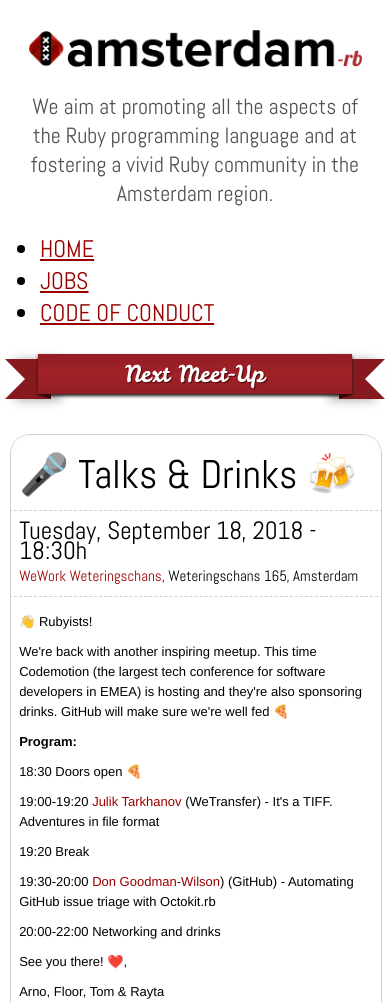
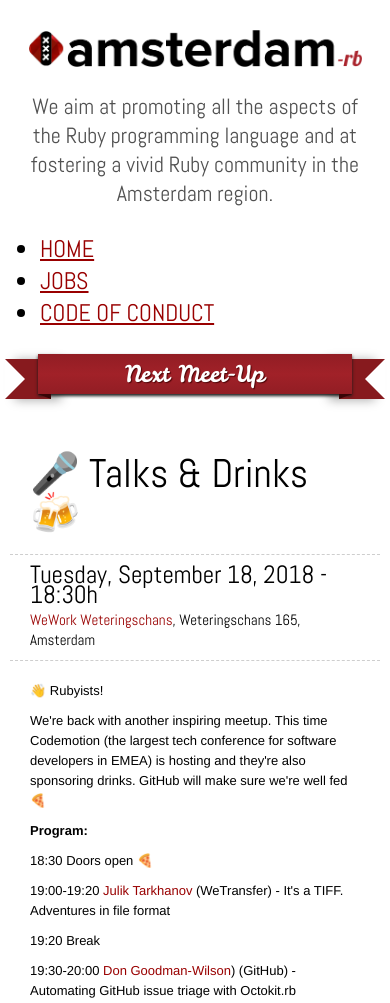
Before and after one commit to amsrb/amsrb.github.com, a Jekyll site: the page built from index.html, in a window 390 px wide. Shown: the top 1003 px of the page. Built offline with Jekyll 4.4.1, drawn with Linux system fonts in a browser that asks for light colours; comment, search, counter and statistics services are not loaded; grey boxes are pictures that could not be loaded.

Commit message:
Rewrite meetup box in flexbox
Fix overlap of "sign up on meetup" button over text. No more need for
tweaking the meetup description text to fit within the CSS height
property.

```diff
--- a/_sass/_main.sass
+++ b/_sass/_main.sass
@@ -11,6 +11,13 @@
 
 @import "reset"
 @import "typography"
+
+html
+  box-sizing: border-box
+*,
+*:before,
+*:after
+  box-sizing: inherit
 
 @mixin hide
   left: -9999px
@@ -79,122 +86,9 @@
     transition: all 0.2s ease-out
 
 .wrap
-  max-width: 940px
+  max-width: 960px
   margin: 0 auto
   padding: 0 10px
-
-#map
-  width: 100%
-  height: 505px
-  position: relative
-  border-radius: 20px
-  border: solid 1px $border-color
-  overflow: hidden
-
-.mapbox
-  width: 100%
-  overflow: hidden
-  border-radius: 20px
-
-  img
-    display: block
-    margin-left: -50px
-
-  a,
-    display: block
-
-#company
-  width: 50%
-  height: 465px
-  top: 0
-  right: 0
-  position: absolute
-  padding: 20px 2.2% 20px 2.2%
-  border-left: solid 1px $border-color
-  background: #fff
-  border-radius: 0 20px 20px 0
-
-  h2
-    font-family: $abel
-    font-size: 4em
-    line-height: 1
-    margin-bottom: 15px
-
-  .button
-    bottom: 20px
-    right: 5.5556%
-    position: absolute
-
-.date-loc
-  width: 100%
-  margin: 0 0 15px -5.5556%
-  padding: 10px 5.5556%
-  font-family: $abel
-  border-top: dashed 1px $border-color
-  border-bottom: dashed 1px $border-color
-
-  .date
-    font-size: 2.5em
-
-  .loc
-    margin-top: 5px
-    font-size: 1.5em
-
-.content
-  height: 240px
-
-  p
-    margin-bottom: 10px
-
-    &:last-child
-      margin: 0
-
-  em
-    font-style: italic
-
-  strong
-    font-weight: bold
-
-  .speaker
-    min-height: 60px
-    padding-bottom: 10px
-    &:after
-      content: ""
-      clear: both
-      display: block
-    img
-      position: absolute
-    span
-      display: block
-      margin-left: 65px
-      font-size: 12px
-      line-height: 16px
-      &.name
-        font-weight: bold
-      &.talk
-        font-style: italic
-
-@media (max-width: 660px)
-  #map
-    height: auto
-
-  .mapbox
-    border-top: solid 1px $border-color
-    border-radius: 0 0 20px 20px
-
-    img
-      max-width: 100%
-      margin: 0
-
-  #company
-    width: auto
-    height: auto
-    position: static
-    border: 0
-    border-radius: 0
-
-  .content
-    height: auto
 
 .post
   padding: 20px 0
@@ -398,6 +292,7 @@
 @import "components/header"
 @import "components/footer"
 @import "components/ribbon"
-@import "modules/slack"
+@import "modules/meetup"
 @import "modules/supporters"
 @import "modules/code_of_conduct"
+@import "modules/slack"
--- /dev/null
+++ b/_sass/modules/_meetup.sass
@@ -0,0 +1,94 @@
+.meetup
+  .meetup-box
+    position: relative
+    display: flex
+    flex: 1
+    border: solid 1px $border-color
+    border-radius: 20px
+
+  .map
+    flex-basis: 45%
+    order: 1
+    width: 100%
+    overflow: hidden
+    border-radius: 20px
+
+    a,
+    img
+      display: block
+
+  .details
+    order: 2
+    flex-basis: 55%
+    background: #fff
+    border-radius: 0 20px 20px 0
+    border-left: solid 1px $border-color
+
+    h2
+      font-family: $abel
+      font-size: 4em
+      line-height: 1
+
+  h2,
+  .date-loc,
+  .content
+    padding: 20px
+
+  .date-loc
+    padding:
+      top: 10px
+      bottom: 10px
+    width: 100%
+    font-family: $abel
+    border-top: dashed 1px $border-color
+    border-bottom: dashed 1px $border-color
+
+    .date
+      font-size: 2.5em
+
+    .loc
+      margin-top: 5px
+      font-size: 1.5em
+
+  .content
+    p
+      margin-bottom: 10px
+
+      &:last-child
+        margin: 0
+
+    em
+      font-style: italic
+
+    strong
+      font-weight: bold
+
+  .button
+    position: absolute
+    right: 20px
+    bottom: 20px
+
+  @media (max-width: 750px)
+    .meetup-box
+      flex-direction: column
+      border: 0
+
+    .details
+      order: 1
+
+    .map
+      order: 2
+      img
+        margin: 0
+        max-width: 100%
+
+    .details
+      border: 0
+      border-radius: 0
+
+  @media (max-width: 500px)
+    .button-wrapper
+      text-align: center
+
+    .button
+      position: static
--- a/index.html
+++ b/index.html
@@ -2,18 +2,20 @@
 layout: default
 ---
 
-<section id="meetup">
+<section class="meetup" id="meetup">
   <h1 class="ribbon">
     <span class="ribbon-content">Next Meet-Up</span>
   </h1>
 
-  <div id="map">
-    <div id="company">
+  <div class="meetup-box">
+    <div class="details">
       <h2>🎤 Talks & Drinks 🍻</h2>
+
       <div class="date-loc">
         <p class="date">Tuesday, September 18, 2018 - 18:30h</p>
         <p class="loc"><a href="https://www.google.com/maps/search/?api=1&query=Weteringschans+165%2C+Amsterdam%2C+nl" title="location">WeWork Weteringschans</a>, Weteringschans 165, Amsterdam</p>
       </div>
+
       <div class="content">
         <p>👋 Rubyists!</p>
 
@@ -26,11 +28,15 @@
         <p>19:30-20:00 <a href="https://twitter.com/DEGoodmanWilson" target="_blank">Don Goodman-Wilson</a>) (GitHub) - Automating GitHub issue triage with Octokit.rb</p>
         <p>20:00-22:00 Networking and drinks</p>
         <p>See you there! ❤️,</p>
-        <p>Arno, Floor, Tom & Rayta</p>
+        <p>Arno, Floor, Tom &amp; Rayta</p>
       </div>
-      <a class="button" href="https://www.meetup.com/Amsterdam-rb/">Sign up on Meetup</a>
+
+      <div class="button-wrapper">
+        <a class="button" href="https://www.meetup.com/Amsterdam-rb/">Sign up on Meetup</a>
+      </div>
     </div>
-    <div class="mapbox">
+
+    <div class="map">
       <a href="https://goo.gl/maps/f6y5S4m8qtT2">
         <img src="https://www.google.com/maps/search/?api=1&query=Weteringschans+165%2C+Amsterdam%2C+nl" alt="map" />
       </a>
```
